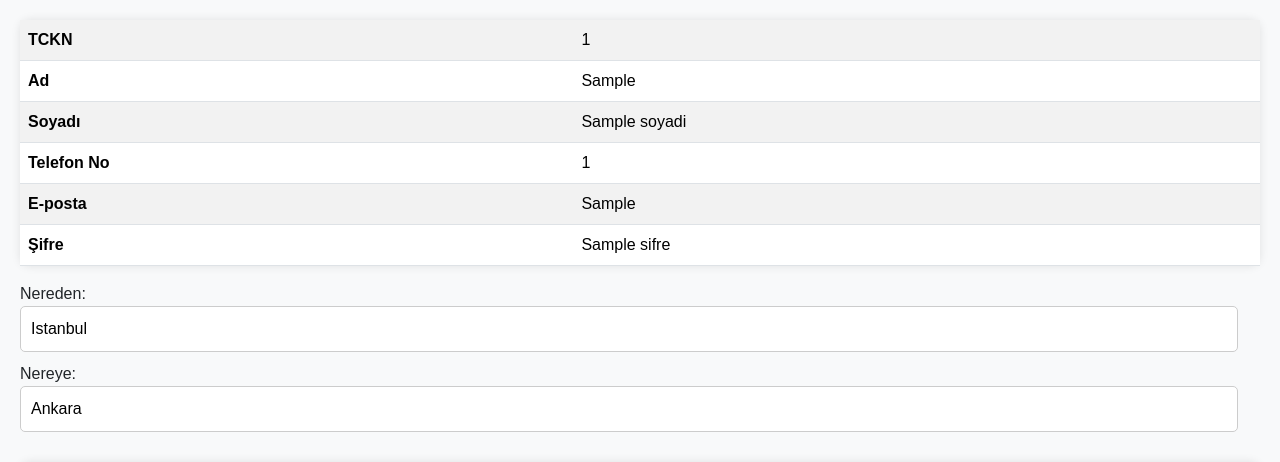
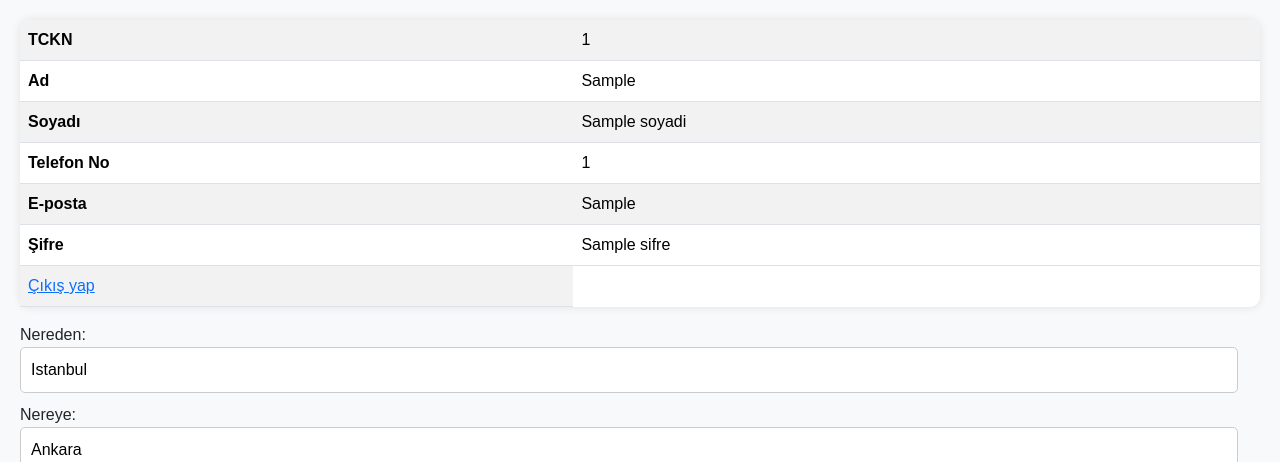
Before and after one commit to Kerem-Ishik/umuttepe-turizm, a CodeIgniter 4 app: template app/Views/home.php in a window 1280 px wide. Shown: the top 462 px of the page. Run offline with PHP 8.4 and a stand-in for CodeIgniter, Linux system fonts and the light colour scheme; the template is opened without the code that fills it: most values are stand-ins (such as "Sample title", 1, 10 or a date in 2020); some libraries are stand-ins or nearby versions.

Commit message:
Added logout button

```diff
--- a/app/Views/home.php
+++ b/app/Views/home.php
@@ -73,6 +73,9 @@
             <th scope="row">Şifre</th>
             <td><?= $userInfo['sifre'] ?? '' ?></td>
         </tr>
+        <tr>
+            <td><a href="<?= base_url('logout') ?>">Çıkış yap</a></td>
+        </tr>
     </tbody>
 </table>
 <div>
```
